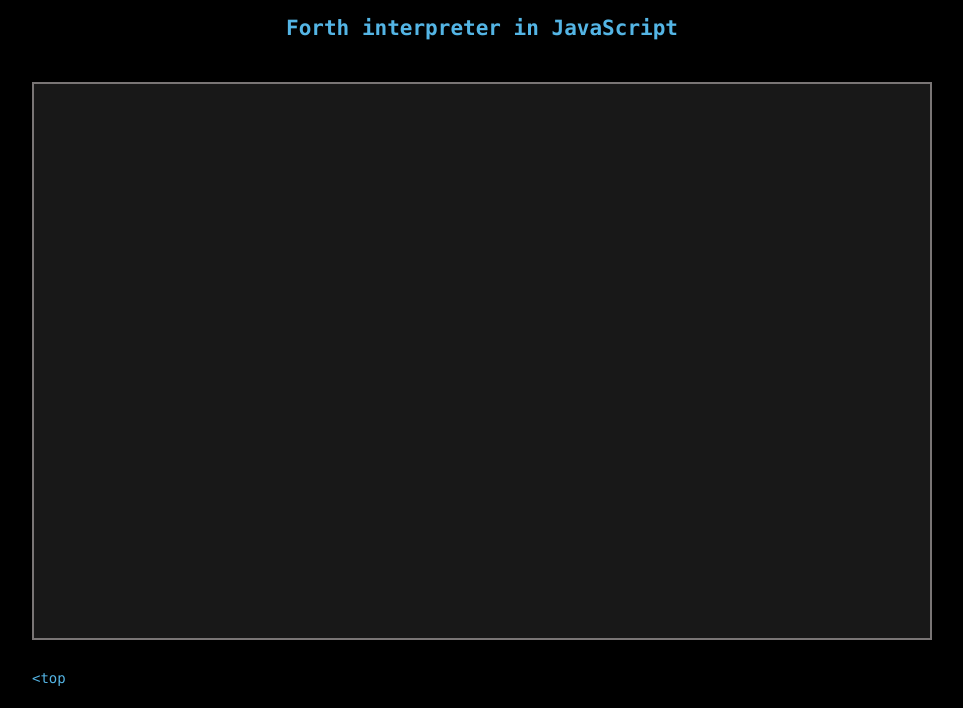
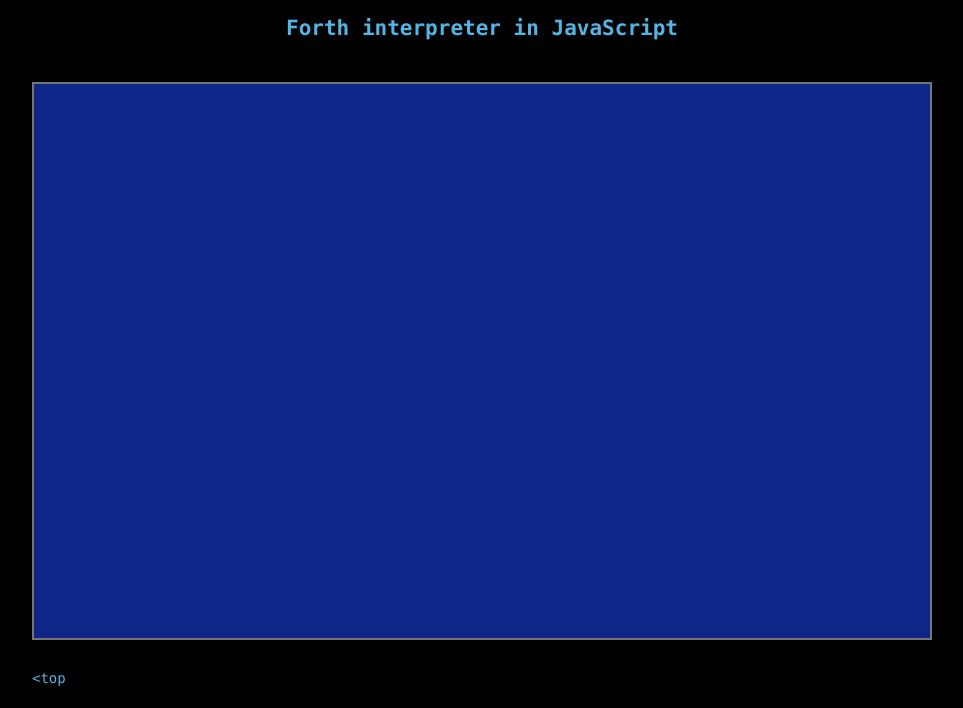
Before and after one commit to PopovMP/forthune, a plain HTML site: page index.js.html in a window 1280 px wide. Shown: the part 92-800 px from the top of the page, without its empty margins (158-1121 px from the left). Drawn offline with Linux system fonts and the light colour scheme.

Commit message:
Changed color to blue-white

```diff
--- a/css/style.css
+++ b/css/style.css
@@ -38,8 +38,8 @@ button {
     display: block;
     font-size: 20px;
     font-family: Consolas, monospace;
-    background-color: #181818;
-    color: #54b5e5;
+    background-color: #0f2689;
+    color: #ffffff;
     white-space: pre;
     width: 100%;
     padding: 0;
@@ -53,7 +53,7 @@ button {
     height: 552px;
     position: relative;
     overflow: hidden;
-    background-color: #181818;
+    background-color: #0f2689;
 }
 
 #output-log {
```
